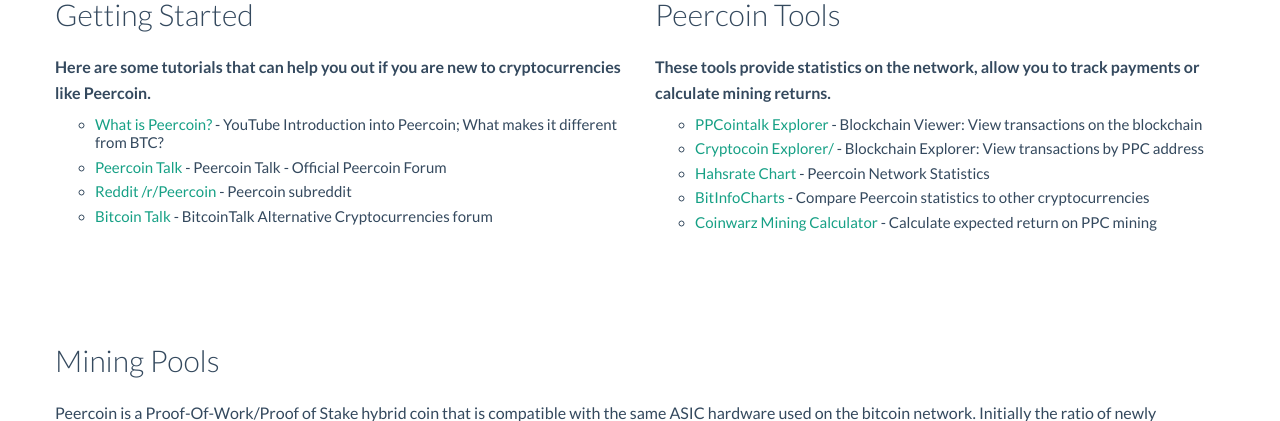
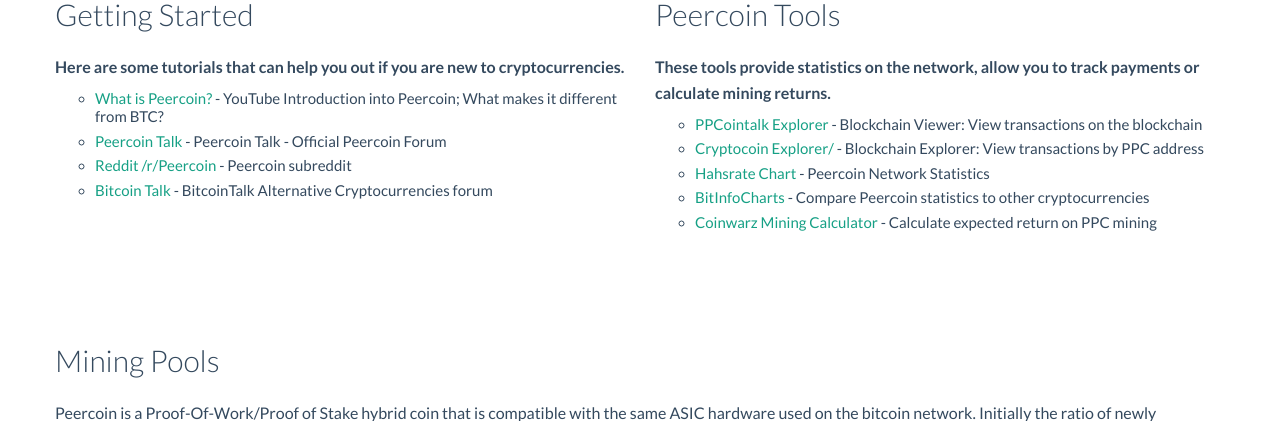
Before and after one commit to super3/peercoin_website_old, a PHP site: page /resources.php in a window 1280 px wide. Shown: the part 149-570 px from the top of the page. Run offline with PHP 8.4, Linux system fonts and the light colour scheme; data that the repository does not hold is empty.

Commit message:
Removed "Like Peercoin".

```diff
--- a/resources.php
+++ b/resources.php
@@ -6,7 +6,7 @@
         <div class="item col-md-6">
           <h2 name="gettingstarted">Getting Started</h2>
           <p>
-            <strong>Here are some tutorials that can help you out if you are new to cryptocurrencies like Peercoin.</strong>
+            <strong>Here are some tutorials that can help you out if you are new to cryptocurrencies.</strong>
           </p>
           <ul style="list-style-type: circle;">
             <li>
```
